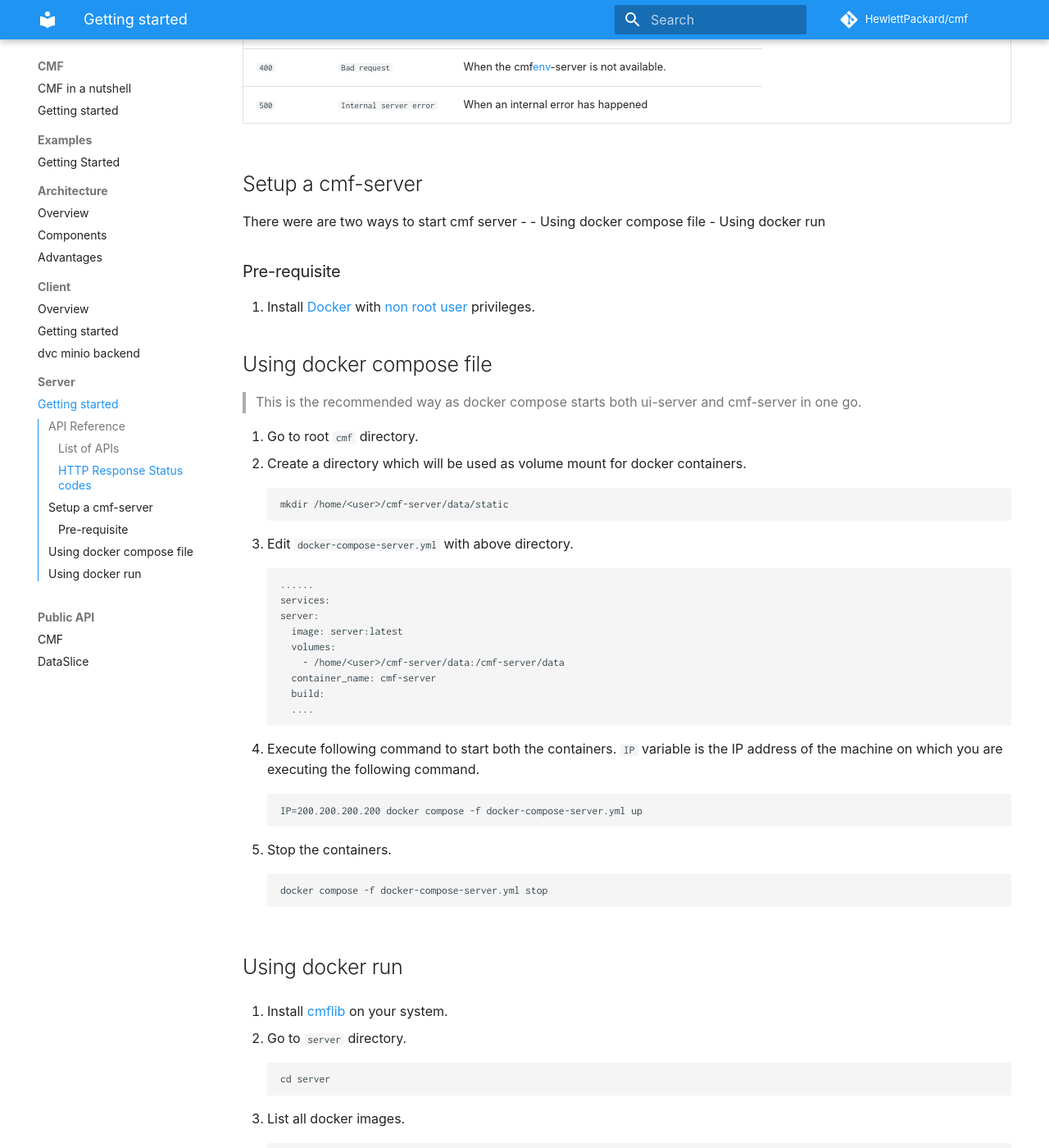
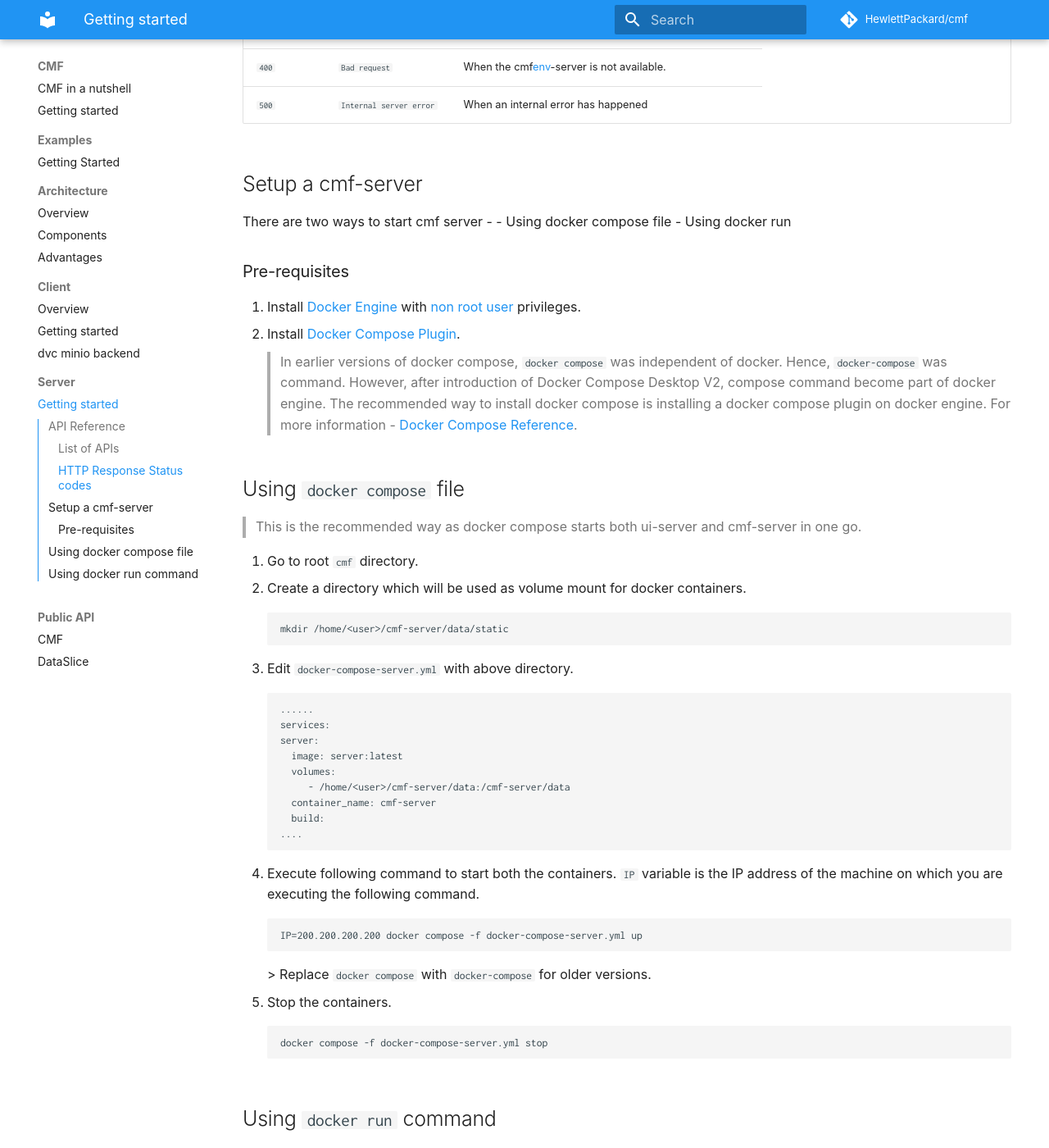
Before and after one commit to HewlettPackard/cmf, an MkDocs documentation site: the page built from docs/cmf_server/cmf-server.md, in a window 1280 px wide and 1400 px high, scrolled down 830 px. Shown: the whole window at 82% size. Built offline with MkDocs 1.6.1 and Material for MkDocs 9.7.7, drawn with Linux system fonts in a browser that asks for light colours; some web fonts are replaced; comment, search, counter and statistics services are not loaded.

Commit message:
Update cmf-server.md for docker command and version related changes

````diff
--- a/docs/cmf_server/cmf-server.md
+++ b/docs/cmf_server/cmf-server.md
@@ -26,14 +26,16 @@ They accept and return JSON-encoded request bodies and responses and return stan
 
 ## Setup a cmf-server
 
-There were are two ways to start cmf server -
+There are two ways to start cmf server -
 - Using docker compose file
 - Using docker run
 
-### Pre-requisite
-1. Install [Docker](https://docs.docker.com/engine/install/ubuntu/#install-using-the-repository) with [non root user](https://docs.docker.com/engine/install/ubuntu/#install-using-the-repository) privileges.
+### Pre-requisites
+1. Install [Docker Engine](https://docs.docker.com/engine/install/ubuntu/#install-using-the-repository) with [non root user](https://docs.docker.com/engine/install/ubuntu/#install-using-the-repository) privileges.
+2. Install [Docker Compose Plugin](https://docs.docker.com/compose/install/linux/).
+> In earlier versions of docker compose, `docker compose` was independent of docker. Hence, `docker-compose` was command. However, after introduction of Docker Compose Desktop V2, compose command become part of docker engine. The recommended way to install docker compose is installing a docker compose plugin on docker engine. For more information - [Docker Compose Reference](https://docs.docker.com/compose/reference/).
 
-## Using docker compose file
+## Using `docker compose` file
 > This is the recommended way as docker compose starts both ui-server and cmf-server in one go.
 
 1. Go to root `cmf` directory.
@@ -43,29 +45,30 @@ There were are two ways to start cmf server -
    ```
 
 3.  Edit `docker-compose-server.yml` with above directory.
-  ```
-  ......
-  services:
-  server:
-    image: server:latest
-    volumes:
-      - /home/<user>/cmf-server/data:/cmf-server/data
-    container_name: cmf-server
-    build:
+    ```
+    ......
+    services:
+    server:
+      image: server:latest
+      volumes:
+         - /home/<user>/cmf-server/data:/cmf-server/data
+      container_name: cmf-server
+      build:
     ....
-  ```
+    ```
 
  4. Execute following command to start both the containers. `IP` variable is the IP address of the machine on which you are executing the following command.
     ```
     IP=200.200.200.200 docker compose -f docker-compose-server.yml up
     ```
+    > Replace `docker compose` with `docker-compose` for older versions.
 
 5. Stop the containers.
    ```
    docker compose -f docker-compose-server.yml stop
    ```
 
-## Using docker run
+## Using `docker run` command
 
 1.  Install [cmflib](../index.md#installation) on your system.
 
````
